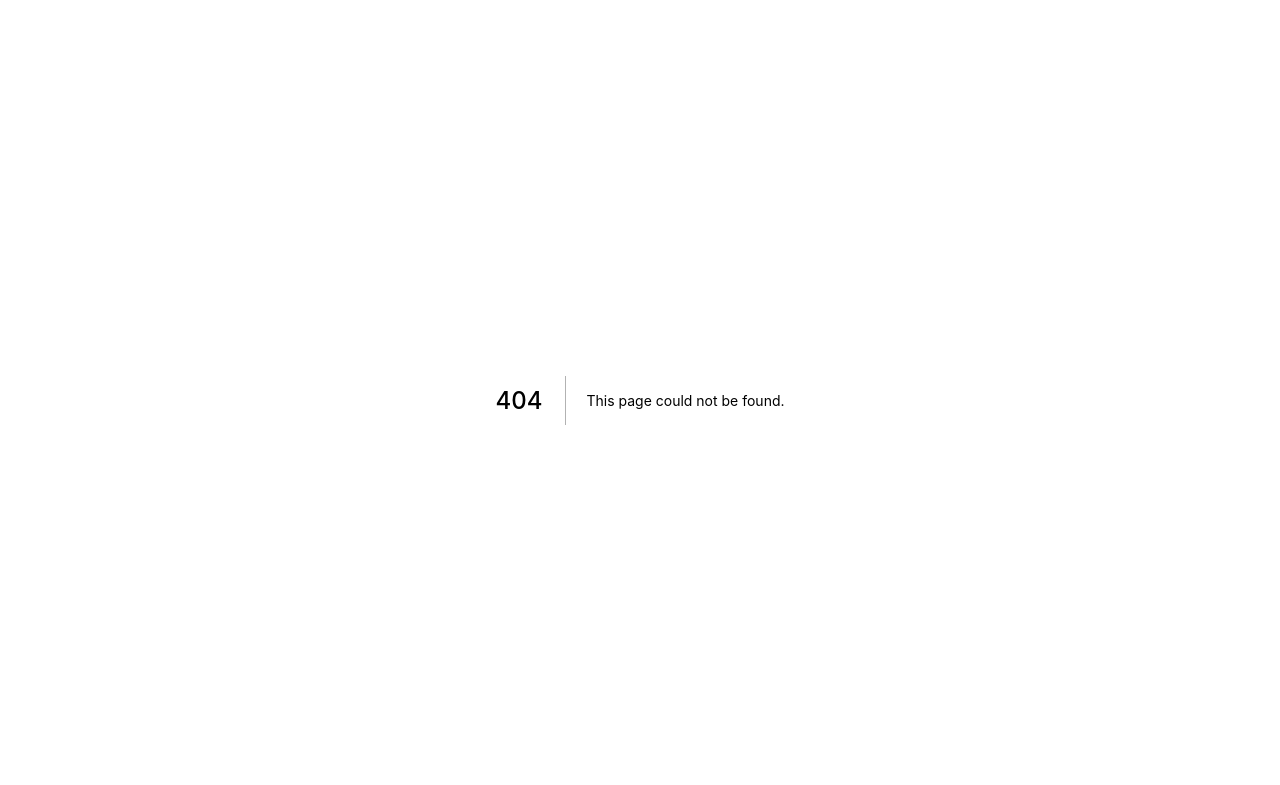
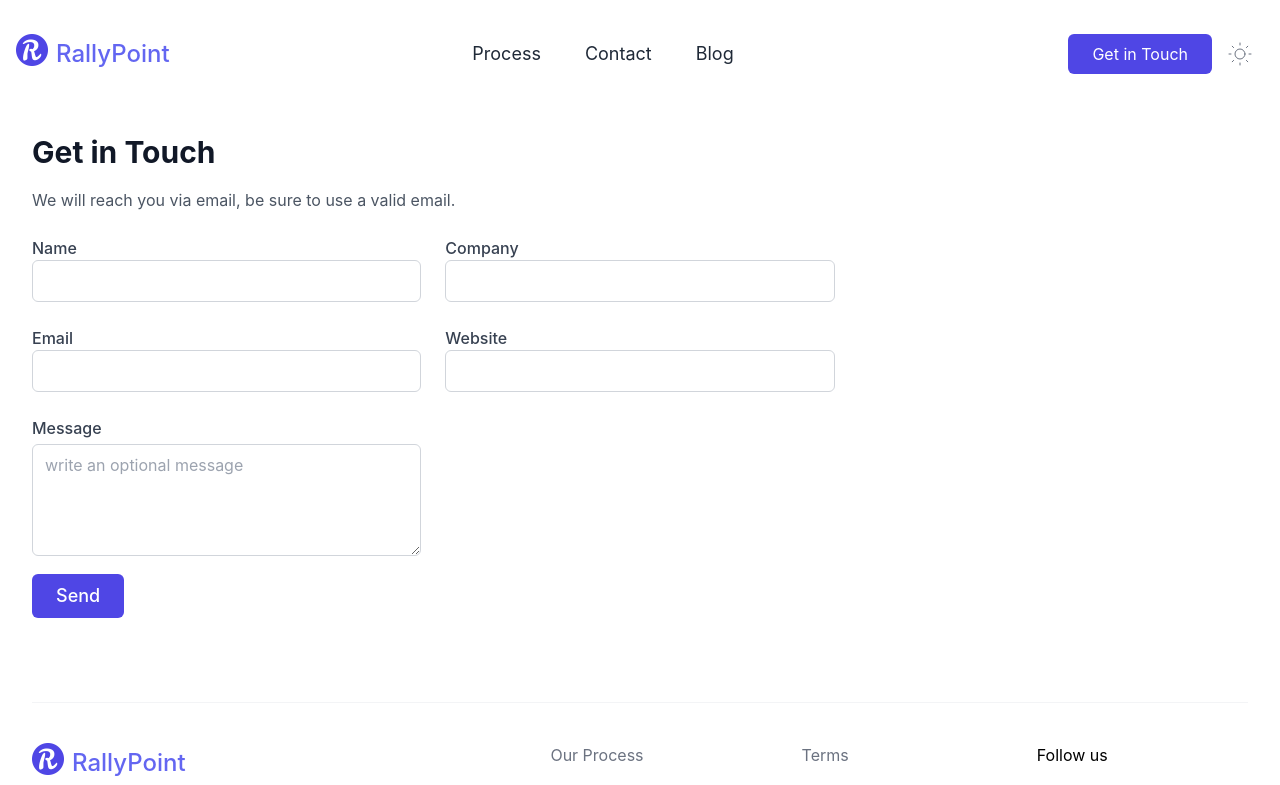
Before and after one commit to Ezenwankwo/rallypoint-frontend, a Next.js app: page /contact in a window 1280 px wide. Before the commit this address had no page. Shown: the top 785 px of the page. Built offline with nearby package versions, Linux system fonts and the light colour scheme.

Commit message:
feat: added contact form ui

```diff
--- /dev/null
+++ b/components/contactForm.js
@@ -0,0 +1,93 @@
+import React, { useState } from "react";
+import Container from "./container";
+
+export default function ContactForm() {
+    const [name, setName] = useState("");
+    const [company, setCompany] = useState("");
+    const [email, setEmail] = useState("");
+    const [website, setWebsite] = useState("");
+    const [message, setMessage] = useState("");
+
+    const handleSubmit = (e) => {
+        e.preventDefault();
+        console.log({ name, company, email, website, message });
+    };
+
+    return (
+        <Container>
+            <div className="space-y-6">
+                <h3 className="text-3xl font-bold leading-6 text-gray-900">Get in Touch</h3>
+                <p className="text-gray-600 mt-0">We will reach you via email, be sure to use a valid email.</p>
+                <form onSubmit={handleSubmit}>
+                    <div className="grid grid-cols-6 gap-6">
+                        <div className="col-span-6 md:col-span-2">
+                            <label htmlFor="name" className="block font-medium text-gray-700">Name</label>
+                            <input
+                                type="text"
+                                name="name"
+                                id="name"
+                                className="w-full px-3 py-2 placeholder-gray-300 bg-white border border-gray-300 rounded-md focus:outline-none focus:ring"
+                                value={name}
+                                onChange={(e) => setName(e.target.value)}
+                            />
+                        </div>
+
+                        <div className="col-span-6 md:col-span-2">
+                            <label htmlFor="company" className="block font-medium text-gray-700">Company</label>
+                            <input
+                                type="text"
+                                name="company"
+                                id="company"
+                                className="w-full px-3 py-2 placeholder-gray-300 bg-white border border-gray-300 rounded-md focus:outline-none focus:ring"
+                                value={company}
+                                onChange={(e) => setCompany(e.target.value)}
+                            />
+                        </div>
+                    </div>
+                    <div className="grid grid-cols-6 gap-6 my-6">
+                        <div className="col-span-6 md:col-span-2">
+                            <label htmlFor="email" className="block font-medium text-gray-700">Email</label>
+                            <input
+                                type="email"
+                                name="email"
+                                id="email"
+                                className="w-full px-3 py-2 placeholder-gray-300 bg-white border border-gray-300 rounded-md focus:outline-none focus:ring"
+                                value={email}
+                                onChange={(e) => setEmail(e.target.value)}
+                            />
+                        </div>
+
+                        <div className="col-span-6 md:col-span-2">
+                            <label htmlFor="website" className="block font-medium text-gray-700">Website</label>
+                            <input
+                                type="text"
+                                name="website"
+                                id="website"
+                                className="w-full px-3 py-2 placeholder-gray-300 bg-white border border-gray-300 rounded-md focus:outline-none focus:ring"
+                                value={website}
+                                onChange={(e) => setWebsite(e.target.value)}
+                            />
+                        </div>
+                    </div>
+                    <div className="grid grid-cols-6 gap-6">
+                        <div class="col-span-6 md:col-span-2">
+                            <label htmlFor="about" className="block font-medium text-gray-700">Message</label>
+                            <div className="mt-1">
+                                <textarea
+                                    id="about"
+                                    name="about"
+                                    rows="3"
+                                    className="w-full px-3 py-2 placeholder-gray-400 bg-white border border-gray-300 rounded-md h-28 focus:outline-none focus:ring"
+                                    placeholder="write an optional message"
+                                    value={message}
+                                    onChange={(e) => setMessage(e.target.value)}
+                                />
+                            </div>
+                        </div>
+                    </div>
+                    <button type="submit" className="px-6 py-2 mt-3 text-lg font-medium text-center text-white bg-indigo-600 rounded-md ">Send</button>
+                </form>
+            </div>
+        </Container>
+    );
+}
--- a/components/cta.js
+++ b/components/cta.js
@@ -10,12 +10,9 @@ export default function Cta() {
           <h2 className="text-2xl font-medium lg:text-3xl">
             Ready to create your strategy?
           </h2>
-          <p className="mt-2 font-medium text-white text-opacity-90 lg:text-xl">
-            Do not let your visitors see a poor landing.
-          </p>
         </div>
         <div className="flex-shrink-0 w-full text-center lg:w-auto">
-          <Link href="/">
+          <Link href="/contact">
             <a
               className="inline-block py-3 mx-auto text-lg font-medium text-center text-indigo-600 bg-white rounded-md px-7 lg:px-10 lg:py-5 ">
               Get in Touch
--- a/components/hero.js
+++ b/components/hero.js
@@ -16,7 +16,7 @@ export default function Hero() {
             </p>
 
             <div className="flex flex-col items-start space-y-3 sm:space-x-4 sm:space-y-0 sm:items-center sm:flex-row">
-              <Link href="/">
+              <Link href="/contact">
                 <a
                   className="px-8 py-4 text-lg font-medium text-center text-white bg-indigo-600 rounded-md ">
                   Get in Touch
--- a/components/navbar.js
+++ b/components/navbar.js
@@ -5,7 +5,7 @@ import { Disclosure } from "@headlessui/react";
 
 export default function Navbar() {
   const navigation = [
-    "Our Process",
+    "Process",
     "Contact",
     "Blog",
   ];
@@ -65,7 +65,7 @@ export default function Navbar() {
                         </a>
                       </Link>
                     ))}
-                    <Link href="/">
+                    <Link href="/contact">
                       <a className="w-full px-6 py-2 mt-3 text-center text-white bg-indigo-600 rounded-md lg:ml-5">
                         Get in Touch
                       </a>
@@ -82,7 +82,7 @@ export default function Navbar() {
           <ul className="items-center justify-end flex-1 pt-6 list-none lg:pt-0 lg:flex">
             {navigation.map((menu, index) => (
               <li className="mr-3 nav__item" key={index}>
-                <Link href="/">
+                <Link href={menu.toLowerCase()}>
                   <a className="inline-block px-4 py-2 text-lg font-normal text-gray-800 no-underline rounded-md dark:text-gray-200 hover:text-indigo-500 focus:text-indigo-500 focus:bg-indigo-100 focus:outline-none dark:focus:bg-gray-800">
                     {menu}
                   </a>
@@ -93,7 +93,7 @@ export default function Navbar() {
         </div>
 
         <div className="hidden mr-3 space-x-4 lg:flex nav__item">
-          <Link href="/">
+          <Link href="/contact">
             <a className="px-6 py-2 text-white bg-indigo-600 rounded-md md:ml-5">
               Get in Touch
             </a>
--- /dev/null
+++ b/pages/contact.js
@@ -0,0 +1,26 @@
+import Head from "next/head";
+import Navbar from "../components/navbar";
+import ContactForm from "../components/contactForm";
+import Footer from "../components/footer";
+
+export default function Contact() {
+    return (
+        <>
+        <Head>
+            <title>Rally Point Consult - Contact</title>
+            <meta
+            name="description"
+            content="We develop communications strategy for startups and small businesses."
+            />
+            <link rel="apple-touch-icon" sizes="180x180" href="/apple-touch-icon.png" />
+            <link rel="icon" type="image/png" sizes="32x32" href="/favicon-32x32.png" />
+            <link rel="icon" type="image/png" sizes="16x16" href="/favicon-16x16.png" />
+            <link rel="manifest" href="/site.webmanifest"></link>
+        </Head>
+
+        <Navbar />
+        <ContactForm />
+        <Footer />
+        </>
+    );
+}
```
